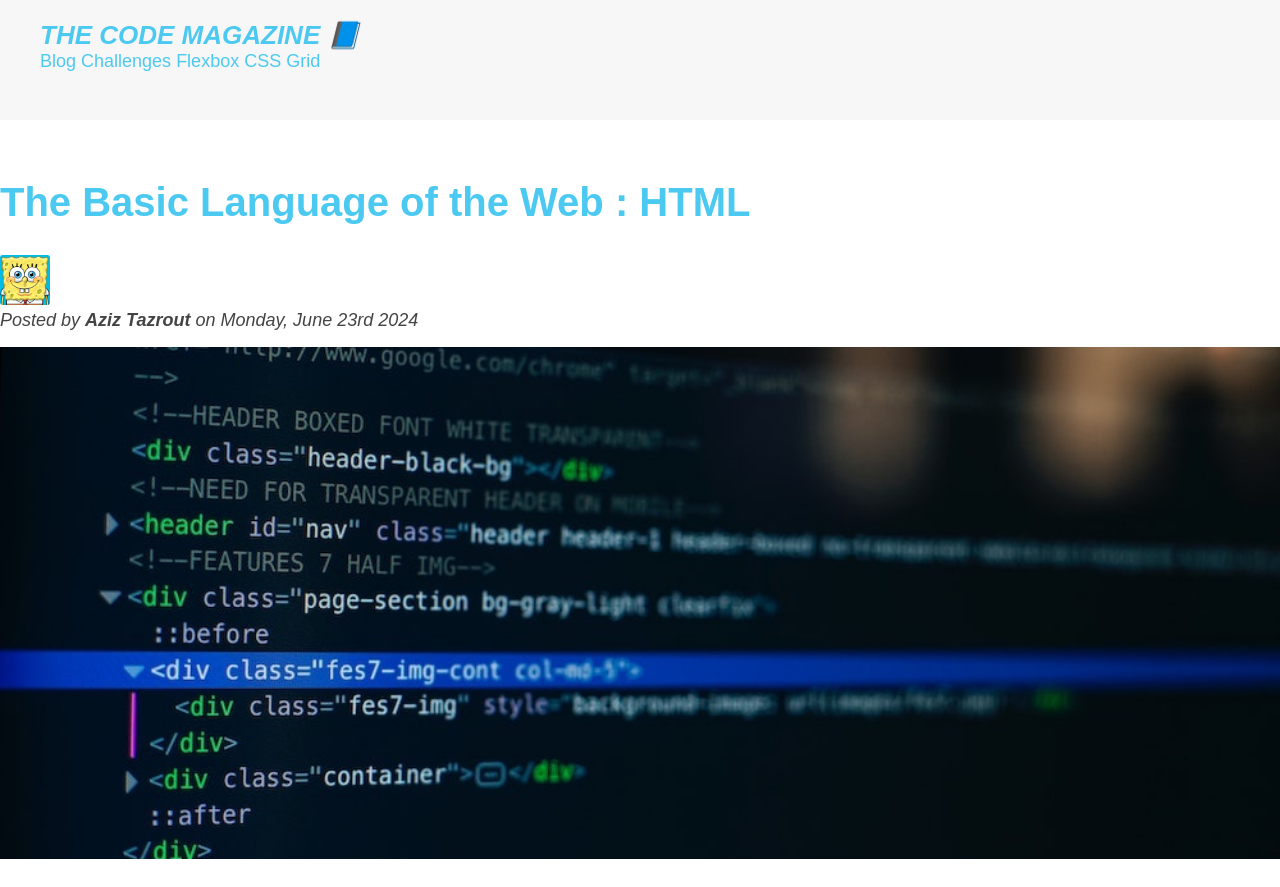
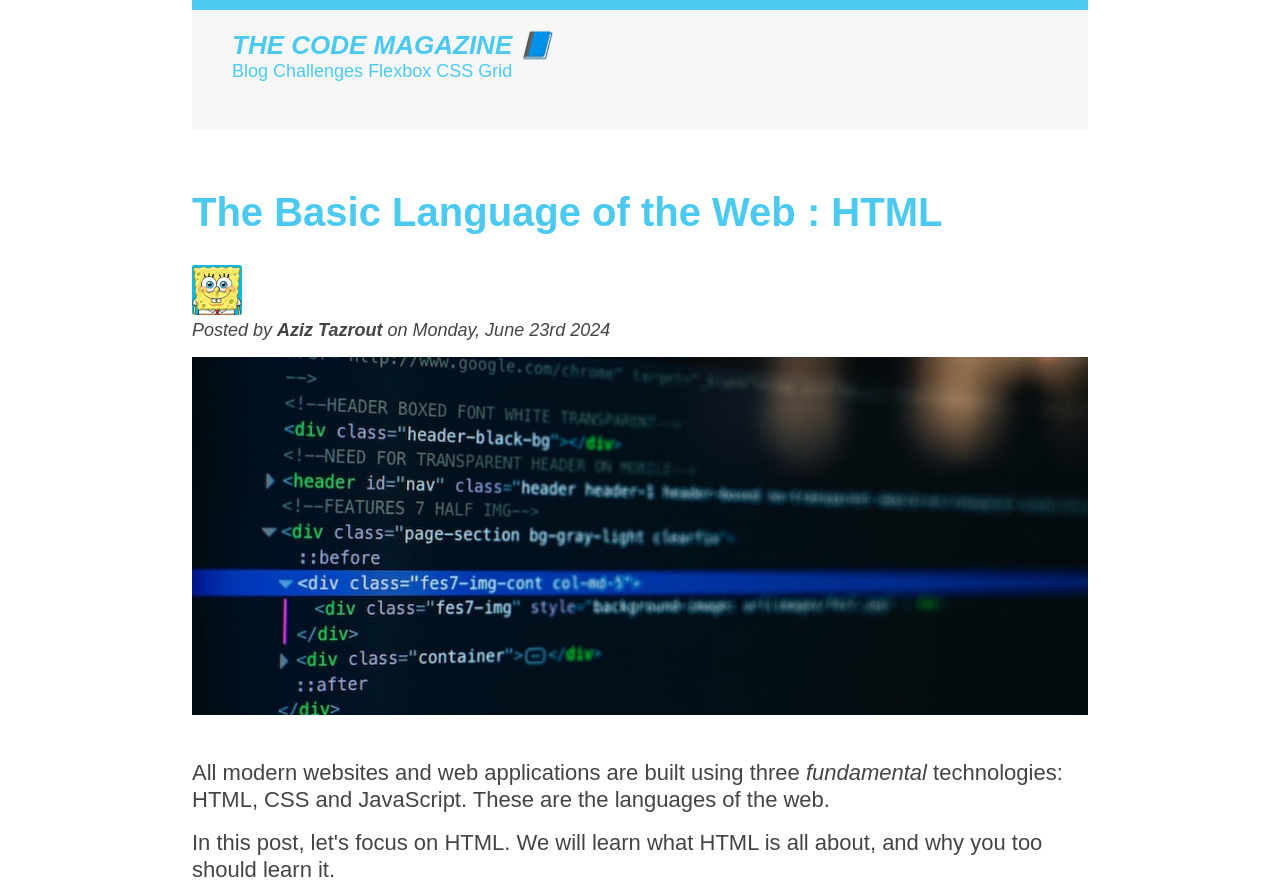
Before and after one commit to azedta/html-css-bootcamp, a plain HTML site: page code-magazine/index.html in a window 1280 px wide. Shown: the top 887 px of the page. Drawn offline with Linux system fonts and the light colour scheme.

Commit message:
Center our home page

```diff
--- a/code-magazine/index.html
+++ b/code-magazine/index.html
@@ -7,6 +7,8 @@
     <link rel="stylesheet" href="style.css" />
   </head>
   <body>
+
+    <div class="container">
     <header class="main-header">
       <h1>The Code Magazine 📘</h1>
       <nav>
@@ -123,5 +125,6 @@
         Copyright &copy; 2027 by The Code Magazine
       </p>
     </footer>
+  </div>
   </body>
 </html>
--- a/code-magazine/style.css
+++ b/code-magazine/style.css
@@ -7,6 +7,13 @@
 body {
   font-family: sans-serif;
   color: #444;
+}
+
+.container {
+  width: 70%;
+  /* margin-left: auto; // This means that both margins will be computed by the browse
+  margin-right: auto; // Therefore, they will be having the same size */
+  margin: 0 auto;
 }
 
 nav {
@@ -19,6 +26,7 @@ article {
 
 .main-header {
   background-color: #f7f7f7;
+  border-top: #4cc9f0 10px solid;
   padding: 20px 40px;
   margin-bottom: 60px;
   height: 80px;
```
